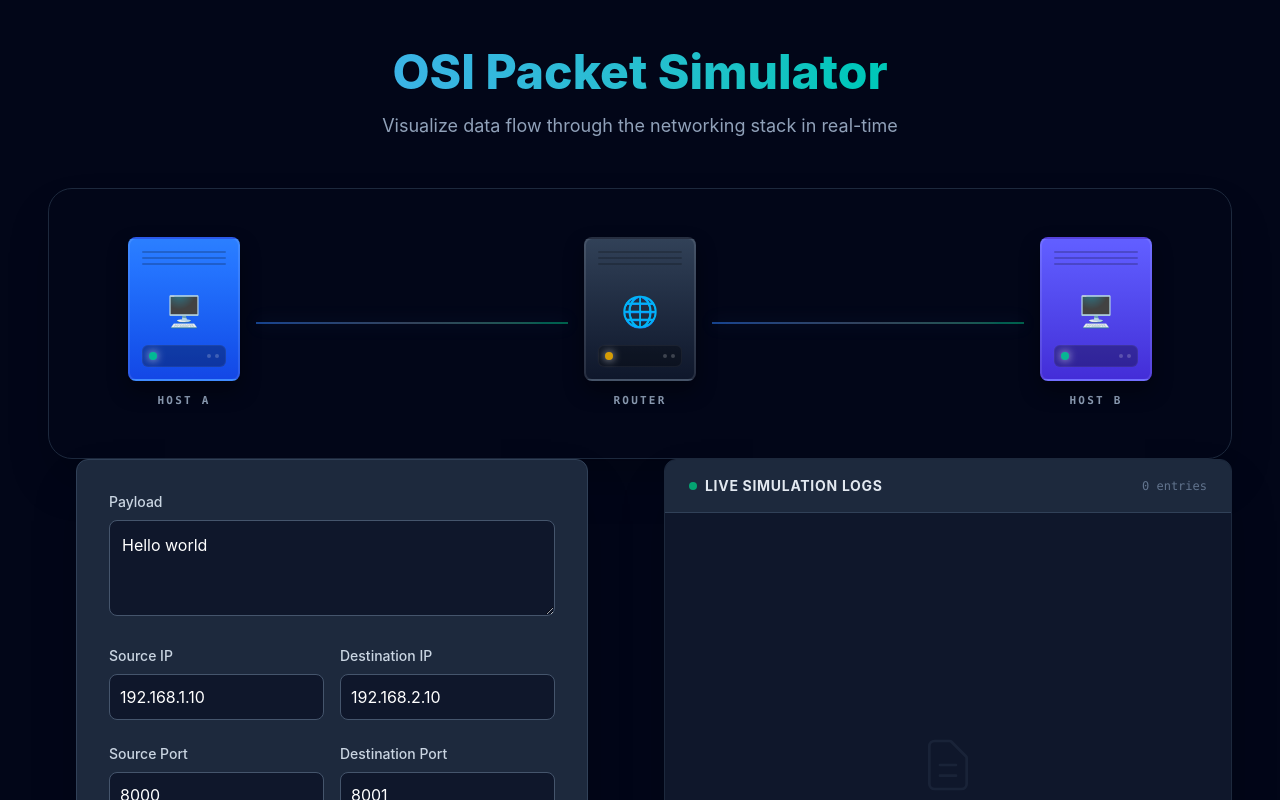
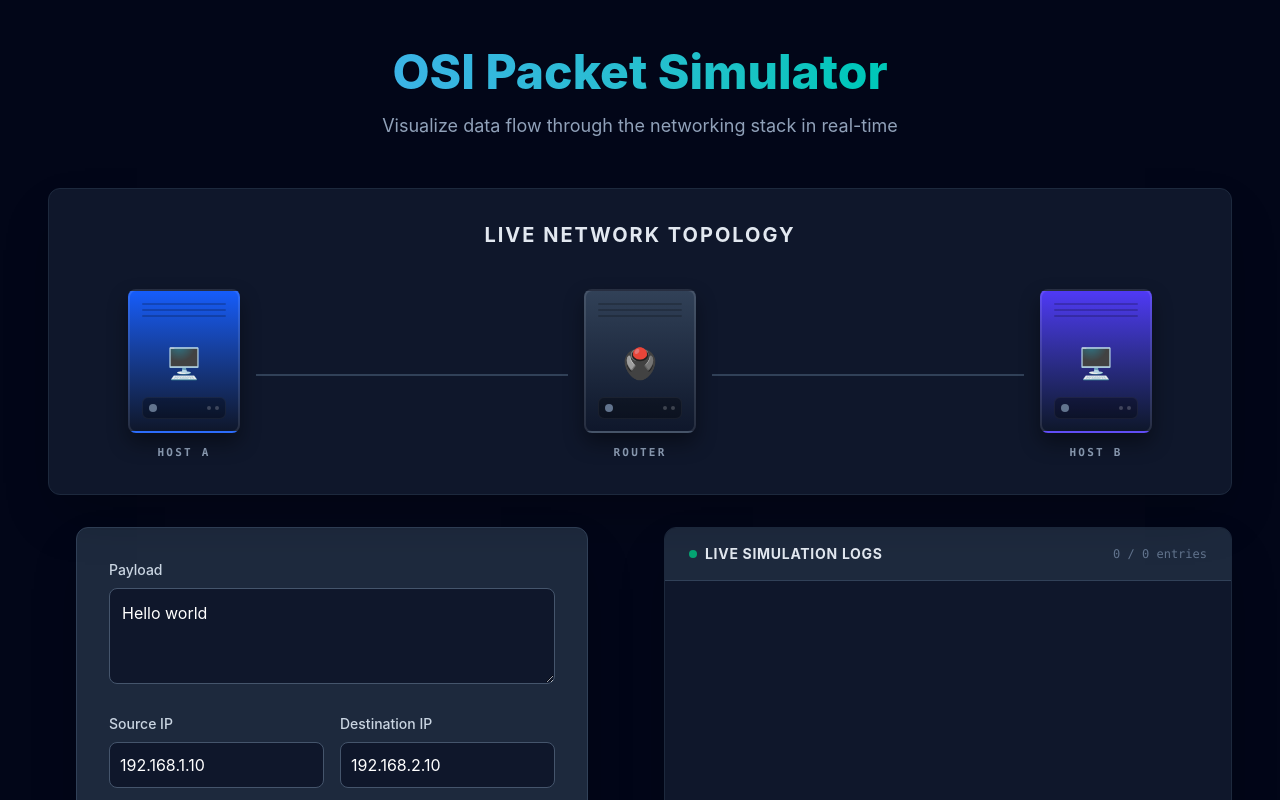
Before and after one commit to Rafayrafay321/OSI-Simulator, a React (Vite) app in the folder frontend/: page / in a window 1280 px wide. Shown: the top 800 px of the page. Built offline with nearby package versions, Linux system fonts and the light colour scheme.

Commit message:
fix/feat formvalidation with zod and dataflow map

```diff
--- a/frontend/package.json
+++ b/frontend/package.json
@@ -11,7 +11,8 @@
   },
   "dependencies": {
     "react": "^19.2.4",
-    "react-dom": "^19.2.4"
+    "react-dom": "^19.2.4",
+    "zod": "^4.3.6"
   },
   "devDependencies": {
     "@eslint/js": "^9.39.4",
--- a/frontend/src/components/ConnectionWireUI.tsx
+++ b/frontend/src/components/ConnectionWireUI.tsx
@@ -1,7 +1,21 @@
-const ConnectionWireUI = () => {
+interface ConnectionWireProp {
+  isActive: boolean;
+}
+
+const ConnectionWireUI = ({ isActive }: ConnectionWireProp) => {
   return (
-    <div className="flex-1 h-[2px] bg-gradient-to-r from-blue-500/50 via-slate-700 to-emerald-500/50 mx-4 relative">
-      <div className="absolute inset-0 bg-blue-400/20 blur-sm"></div>
+    <div className="flex-1 relative mx-4 flex items-center">
+      {/* Base wire */}
+      <div className="absolute w-full h-[2px] bg-slate-700"></div>
+
+      {/* Glowing active wire */}
+      <div
+        className={`absolute w-full h-[3px] transition-all duration-300 ${
+          isActive
+            ? 'bg-emerald-400 shadow-[0_0_15px_rgba(52,211,153,0.8)] animate-pulse opacity-100'
+            : 'bg-transparent opacity-0'
+        }`}
+      ></div>
     </div>
   );
 };
--- a/frontend/src/components/NetworkMapUI.tsx
+++ b/frontend/src/components/NetworkMapUI.tsx
@@ -1,33 +1,98 @@
 import ServerNode from './ServerNodeUI';
 import ConnectionWireUI from './ConnectionWireUI';
+import { LayerLevel, type LogEntry } from '../../../backend/src/types';
 
-const NetworkMapUI = () => {
+import { useState, useEffect } from 'react';
+
+interface NetworkMapProps {
+  logs: LogEntry[];
+  currentIndex: number;
+}
+
+const determineActiveNode = (
+  log: LogEntry,
+  index: number,
+  total: number,
+): 'hostA' | 'router' | 'hostB' | 'linkA' | 'linkB' | null => {
+  if (!log) return null;
+  const message = log.message;
+  const progress = index / total;
+
+  if (message.includes('Transmission: HostA -> RouterA')) return 'linkA';
+  if (message.includes('Transmission: RouterA -> HostB')) return 'linkB';
+
+  switch (log.layer) {
+    case LayerLevel.APPLICATION:
+    case LayerLevel.TRANSPORT:
+      return progress < 0.5 ? 'hostA' : 'hostB';
+
+    case LayerLevel.DATA_LINK:
+    case LayerLevel.NETWORK:
+    case LayerLevel.PHYSICAL:
+      if (progress < 0.3) return 'hostA';
+      if (progress > 0.7) return 'hostB';
+      return 'router';
+    default:
+      return null;
+  }
+};
+
+const NetworkMapUI = ({ logs, currentIndex }: NetworkMapProps) => {
+  const [activeNode, setActiveNode] = useState<string | null>('hostA');
+
+  // Determine active node based on current index
+  useEffect(() => {
+    if (logs.length === 0) {
+      setActiveNode(null);
+      return;
+    }
+
+    if (!logs[currentIndex]) return;
+
+    const calculatedNode = determineActiveNode(
+      logs[currentIndex],
+      currentIndex,
+      logs.length,
+    );
+
+    if (calculatedNode) setActiveNode(calculatedNode);
+  }, [currentIndex, logs]);
+
   return (
-    <div className="w-full bg-slate-950 rounded-3xl p-12 border border-slate-800 shadow-2xl ">
-      <div className="flex items-center justify-between max-w-5xl mx-auto">
+    <div className="w-full bg-slate-900 rounded-xl p-8 border border-slate-800 shadow-2xl mb-8 relative overflow-hidden">
+      <div className="absolute top-0 left-0 w-full h-full bg-[radial-gradient(ellipse_at_center,_var(--tw-gradient-stops))] from-blue-900/20 via-slate-900/0 to-slate-900/0 pointer-events-none"></div>
+
+      <h2 className="text-xl font-bold text-slate-200 mb-10 text-center uppercase tracking-widest text-sm relative z-10">
+        Live Network Topology
+      </h2>
+
+      <div className="flex items-center justify-between max-w-5xl mx-auto relative z-10">
         <ServerNode
           label="Host A"
           type="host"
-          colorClass="bg-gradient-to-b from-blue-500 to-blue-700"
-          statusColor="bg-emerald-400"
+          colorClass="bg-gradient-to-b from-blue-600 to-slate-900"
+          statusColor="bg-slate-500"
+          isActive={activeNode === 'hostA'}
         />
 
-        <ConnectionWireUI />
+        <ConnectionWireUI isActive={activeNode === 'linkA'} />
 
         <ServerNode
           label="Router"
           type="router"
           colorClass="bg-gradient-to-b from-slate-700 to-slate-900"
-          statusColor="bg-amber-400"
+          statusColor="bg-slate-500"
+          isActive={activeNode === 'router'}
         />
 
-        <ConnectionWireUI />
+        <ConnectionWireUI isActive={activeNode === 'linkB'} />
 
         <ServerNode
           label="Host B"
           type="host"
-          colorClass="bg-gradient-to-b from-indigo-500 to-indigo-700"
-          statusColor="bg-emerald-400"
+          colorClass="bg-gradient-to-b from-indigo-600 to-slate-900"
+          statusColor="bg-slate-500"
+          isActive={activeNode === 'hostB'}
         />
       </div>
     </div>
--- a/frontend/src/components/ServerNodeUI.tsx
+++ b/frontend/src/components/ServerNodeUI.tsx
@@ -5,6 +5,7 @@ interface ServerNodeProps {
   type: 'host' | 'router';
   colorClass: string;
   statusColor: string;
+  isActive: boolean;
 }
 
 const ServerNode: React.FC<ServerNodeProps> = ({
@@ -12,18 +13,24 @@ const ServerNode: React.FC<ServerNodeProps> = ({
   type,
   colorClass,
   statusColor,
+  isActive,
 }) => {
   return (
-    <div className="flex flex-col items-center group">
+    <div className="flex flex-col items-center group z-10">
       <div
         className={`
-      relative w-24 h-32 sm:w-28 sm:h-36
-      ${colorClass}
-      border-2 border-white/10 rounded-lg
-      shadow-[0_10px_20px_rgba(0,0,0,0.4)]
-      flex flex-col p-3 transition-transform group-hover:-translate-y-1
-    `}
+          relative w-24 h-32 sm:w-28 sm:h-36
+          ${colorClass}
+          border-2 rounded-lg
+          flex flex-col p-3 transition-all duration-300
+          ${
+            isActive
+              ? 'border-emerald-400 ring-4 ring-emerald-400/50 shadow-[0_0_30px_rgba(52,211,153,0.6)] -translate-y-2'
+              : 'border-white/10 shadow-[0_10px_20px_rgba(0,0,0,0.4)] group-hover:-translate-y-1'
+          }
+        `}
       >
+        {/* Vents */}
         <div className="space-y-1 mb-3">
           <div className="h-[2px] w-full bg-black/20 rounded"></div>
           <div className="h-[2px] w-full bg-black/20 rounded"></div>
@@ -32,13 +39,15 @@ const ServerNode: React.FC<ServerNodeProps> = ({
 
         {/* Center Icon/Emoji */}
         <div className="flex-1 flex items-center justify-center text-3xl">
-          {type === 'host' ? '🖥️' : '🌐'}
+          {type === 'host' ? '🖥️' : '🖲️'}
         </div>
 
         {/* Bottom Status Panel */}
         <div className="mt-auto flex items-center justify-between bg-black/30 p-1.5 rounded-md border border-white/5">
           <div
-            className={`w-2 h-2 rounded-full ${statusColor} animate-pulse shadow-[0_0_8px_currentcolor]`}
+            className={`w-2 h-2 rounded-full ${
+              isActive ? 'bg-emerald-400 animate-pulse shadow-[0_0_8px_rgba(52,211,153,1)]' : statusColor
+            }`}
           ></div>
           <div className="flex gap-1">
             <div className="w-1 h-1 bg-white/20 rounded-full"></div>
@@ -47,7 +56,11 @@ const ServerNode: React.FC<ServerNodeProps> = ({
         </div>
       </div>
 
-      <span className="mt-3 font-mono text-[11px] font-bold text-slate-400 uppercase tracking-[0.2em]">
+      <span
+        className={`mt-3 font-mono text-[11px] font-bold uppercase tracking-[0.2em] transition-colors duration-300 ${
+          isActive ? 'text-emerald-400' : 'text-slate-400'
+        }`}
+      >
         {label}
       </span>
     </div>
--- a/frontend/src/components/simulationPage.tsx
+++ b/frontend/src/components/simulationPage.tsx
@@ -1,5 +1,5 @@
 // React Imports
-import React, { useState } from 'react';
+import React, { useState, useEffect } from 'react';
 
 // Custom Imports
 import { SimulationFormUI } from './simulationFormUI.tsx';
@@ -25,6 +25,26 @@ export const SimulationContainer = () => {
   });
   const [simulationLogs, setSimulationLogs] = useState<LogEntry[]>([]);
   const [loading, setLoading] = useState(false);
+  const [currentIndex, setCurrentIndex] = useState(0);
+  const [formError, setFormError] = useState<Record<string, string>>();
+
+  useEffect(() => {
+    if (simulationLogs.length === 0) return;
+
+    setCurrentIndex(0);
+
+    const interval = setInterval(() => {
+      setCurrentIndex((prev) => {
+        if (prev >= simulationLogs.length - 1) {
+          clearInterval(interval);
+          return prev;
+        }
+        return prev + 1;
+      });
+    }, 600);
+
+    return () => clearInterval(interval);
+  }, [simulationLogs]);
 
   const handleChange = (
     e: React.ChangeEvent<HTMLInputElement | HTMLSelectElement>,
@@ -32,7 +52,7 @@ export const SimulationContainer = () => {
     const { name, value } = e.target;
     setFormData((prev) => ({
       ...prev,
-      [name]: name.includes('Port') ? Number(value) : value,
+      [name]: value,
     }));
   };
 
@@ -48,13 +68,15 @@ export const SimulationContainer = () => {
       });
       const data = await response.json();
 
-      setSimulationLogs(data.response || []);
+      setSimulationLogs(data.response || data.logs || []);
       setLoading(false);
     } catch (error) {
       setLoading(false);
       console.log('Simulation Failed', error);
     }
   };
+
+  const visibleLogs = simulationLogs.slice(0, currentIndex + 1);
 
   return (
     <div className="min-h-screen bg-slate-950 text-slate-100 p-6 md:p-12 w-full">
@@ -67,7 +89,7 @@ export const SimulationContainer = () => {
         </p>
       </header>
 
-      <NetworkMapUI logs={simulationLogs} />
+      <NetworkMapUI logs={simulationLogs} currentIndex={currentIndex} />
 
       <main className="max-w-7xl mx-auto grid grid-cols-1 lg:grid-cols-2 gap-12 items-start">
         <section className="flex justify-center">
@@ -86,13 +108,13 @@ export const SimulationContainer = () => {
               Live Simulation Logs
             </h2>
             <span className="text-xs text-slate-500 font-mono">
-              {simulationLogs.length} entries
+              {visibleLogs.length} / {simulationLogs.length || 0} entries
             </span>
           </div>
 
           <div className="flex-1 overflow-y-auto p-4 space-y-1 scrollbar-thin scrollbar-thumb-slate-700 scrollbar-track-transparent">
-            {simulationLogs.length > 0 ? (
-              simulationLogs.map((log: LogEntry, index: number) => (
+            {visibleLogs.length > 0 ? (
+              visibleLogs.map((log: LogEntry, index: number) => (
                 <LogItem key={index} log={log} />
               ))
             ) : (
--- /dev/null
+++ b/frontend/src/schemas/simulationSchema.ts
@@ -0,0 +1,13 @@
+import * as z from 'zod';
+export const simulationConfigSchema = z.object({
+  payload: z.string().min(1, 'Payload required'),
+  srcIp: z.ipv4(),
+  destIp: z.ipv4(),
+  srcPort: z.number().min(1).max(65535),
+  destPort: z.number().min(1).max(65535),
+  appProtocol: z.enum(['HTTP', 'HTTPS', 'FTP']),
+  appMethod: z.enum(['GET', 'POST', 'PUT', 'DELETE']),
+  dropChance: z.coerce.number().min(0).max(1).optional(),
+});
+
+export type FormSchemaType = z.infer<typeof simulationConfigSchema>;
```
Also changed, not shown: 1 other file (tests, documents, lock files or other folders).
